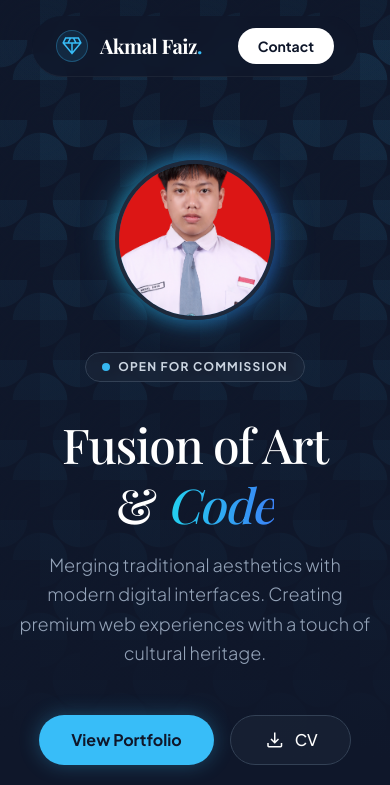
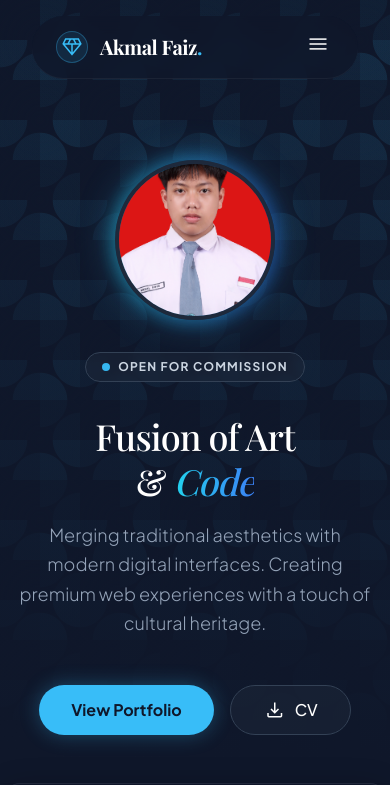
Before and after one commit to deayusts-ux/webakmal, a Next.js app: page / in a window 390 px wide. Shown: the top 785 px of the page. Built offline with nearby package versions, Linux system fonts and the light colour scheme; a web font is replaced by a local one.

Commit message:
update web akmal

```diff
--- a/src/components/Header.tsx
+++ b/src/components/Header.tsx
@@ -1,10 +1,15 @@
+"use client";
+
 import Link from "next/link";
+import { useState } from "react";
 
 export default function Header() {
+    const [isMenuOpen, setIsMenuOpen] = useState(false);
+
     return (
         <div className="fixed top-0 left-0 right-0 z-50 px-4 md:px-0 flex justify-center pt-4">
-            <header className="w-full max-w-[960px] flex items-center justify-between px-6 py-3 rounded-full nav-glass mx-4">
-                <div className="flex items-center gap-3">
+            <header className="w-full max-w-[960px] relative flex items-center justify-between px-6 py-3 rounded-full nav-glass mx-4">
+                <div className="flex items-center gap-3 relative z-50">
                     <div className="size-8 rounded-full bg-primary/10 border border-primary/30 flex items-center justify-center text-primary">
                         <span className="material-symbols-outlined text-lg">diamond</span>
                     </div>
@@ -12,6 +17,8 @@
                         Akmal Faiz<span className="text-primary">.</span>
                     </span>
                 </div>
+
+                {/* Desktop Nav */}
                 <nav className="hidden md:flex items-center gap-8">
                     {["Portfolio", "Services", "About"].map((item) => (
                         <Link
@@ -24,9 +31,44 @@
                         </Link>
                     ))}
                 </nav>
-                <button className="bg-white text-slate-900 px-5 py-2 rounded-full text-sm font-bold hover:bg-primary hover:text-white transition-all">
-                    Contact
+
+                <div className="hidden md:block">
+                    <button className="bg-white text-slate-900 px-5 py-2 rounded-full text-sm font-bold hover:bg-primary hover:text-white transition-all">
+                        Contact
+                    </button>
+                </div>
+
+                {/* Mobile Hamburger */}
+                <button
+                    className="md:hidden relative z-50 text-white p-1"
+                    onClick={() => setIsMenuOpen(!isMenuOpen)}
+                >
+                    <span className="material-symbols-outlined text-2xl">
+                        {isMenuOpen ? "close" : "menu"}
+                    </span>
                 </button>
+
+                {/* Mobile Menu Overlay */}
+                {isMenuOpen && (
+                    <div className="absolute top-0 left-0 w-full bg-slate-900/95 backdrop-blur-xl border border-white/10 rounded-3xl p-6 flex flex-col gap-6 shadow-2xl animate-in fade-in slide-in-from-top-4 duration-200">
+                        <div className="h-10"></div> {/* Spacer for header height */}
+                        <nav className="flex flex-col gap-4">
+                            {["Portfolio", "Services", "About"].map((item) => (
+                                <Link
+                                    key={item}
+                                    href={item === "About" ? "/about" : "#"}
+                                    onClick={() => setIsMenuOpen(false)}
+                                    className="text-lg font-medium text-slate-300 hover:text-white py-2 border-b border-slate-800/50"
+                                >
+                                    {item}
+                                </Link>
+                            ))}
+                        </nav>
+                        <button className="w-full bg-white text-slate-900 px-5 py-3 rounded-xl text-sm font-bold hover:bg-primary hover:text-white transition-all">
+                            Contact Me
+                        </button>
+                    </div>
+                )}
             </header>
         </div>
     );
--- a/src/components/Hero.tsx
+++ b/src/components/Hero.tsx
@@ -22,7 +22,7 @@
                                 Open for Commission
                             </span>
                         </div>
-                        <h1 className="text-5xl md:text-7xl font-serif font-medium leading-tight tracking-tight text-white">
+                        <h1 className="text-4xl md:text-6xl lg:text-7xl font-serif font-medium leading-tight tracking-tight text-white">
                             Fusion of Art <br />&amp;{" "}
                             <span className="text-transparent bg-clip-text bg-gradient-to-r from-cyan-400 to-blue-500 italic">
                                 Code
```
